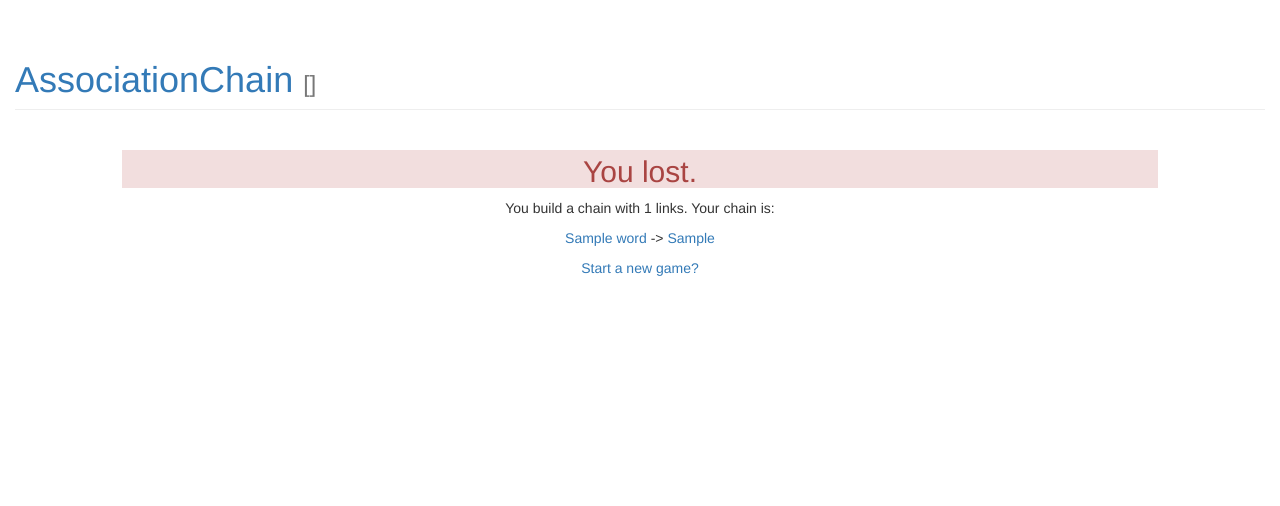
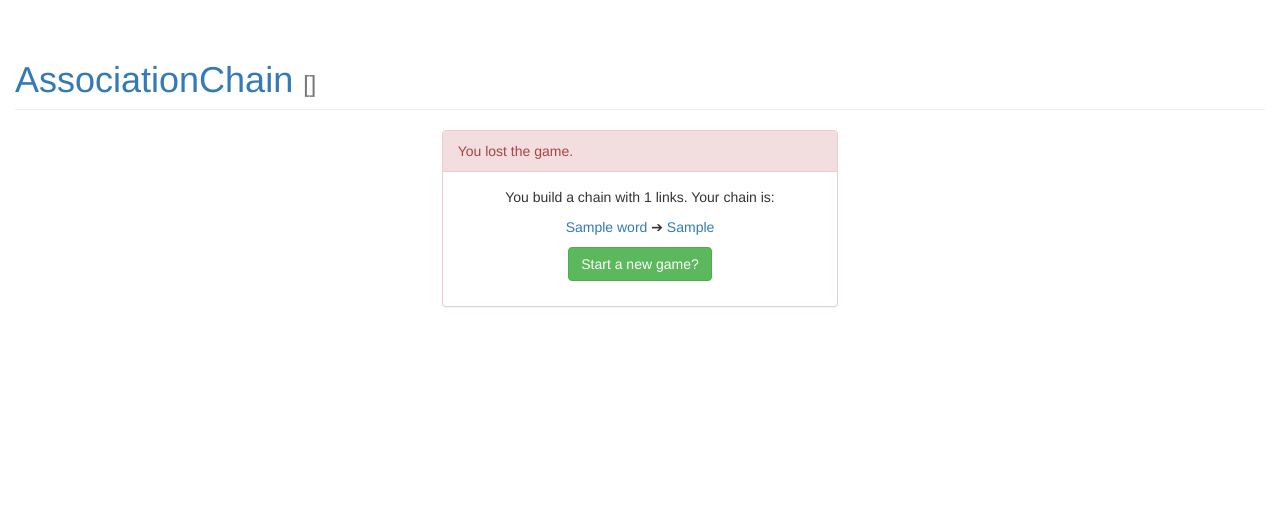
Before and after one commit to Tima-Is-My-Association/TIMA, a Django app: template templates/tima/games/associationchain/end.html in a window 1280 px wide. Shown: the part 51-557 px from the top of the page. Run offline with Django 3.2, Linux system fonts and the light colour scheme; the template is opened without the code that fills it: most values are stand-ins (such as "Sample title", 1, 10 or a date in 2020); parts of the project's set-up code (start-up, migrations or seed data) failed here and were passed over; some libraries are stand-ins or nearby versions.

Commit message:
Updated end template.

```diff
--- a/templates/tima/games/associationchain/end.html
+++ b/templates/tima/games/associationchain/end.html
@@ -11,8 +11,10 @@
     </div>
 </div>
 <div class="row">
-    <div class="col-md-10 col-md-offset-1">
-        <h2 class="text-center {% if won %}bg-success text-success{% else %}bg-danger text-danger{% endif %}" style="padding-top: 5px; paddin-bottom: 5px;">{% if won %}You won.{% else %}You lost.{% endif %}</h2>
+    <div class="col-md-4 col-md-offset-4">
+        <div class="panel panel-{% if won %}success{% else %}danger{% endif %}">
+            <div class="panel-heading">{% if won %}{% trans 'You won the game.' %}{% else %}{% trans 'You lost the game.' %}{% endif %}</div>
+            <div class="panel-body">
                 <p class="text-center">
                     {% if won %}
                         {% blocktrans with links=chains.count points=points %}You build a chain with {{ links }} links that gives you an extra {{ points }} points. Your chain is:{% endblocktrans %}
@@ -22,13 +24,15 @@
                 </p>
                 <p class="text-center">
                     {% for chain in chains %}
-                <a href="{% url 'word' chain.word.id %}">{{ chain.word }}</a>{% if not forloop.last %} -> {% endif %}
+                        <a href="{% url 'word' chain.word.id %}">{{ chain.word }}</a>{% if not forloop.last %} &#10132; {% endif %}
                     {% endfor %}
                     {% if not won %}
-                -> <a href="{% url 'word' word1.id %}">{{ word1 }}</a>
+                        &#10132; <a href="{% url 'word' word1.id %}">{{ word1 }}</a>
                     {% endif %}
                 </p>
-        <p class="text-center"><a href="{% url 'associationchain' language.slug %}">{% trans 'Start a new game?' %}</a></p>
+                <p class="text-center"><a class="btn btn-success" href="{% url 'associationchain' language.slug %}">{% trans 'Start a new game?' %}</a></p>
+            </div>
+        </div>
     </div>
 </div>
 {% endblock %}
```
Lines whose indentation alone changed are shown as unchanged.
